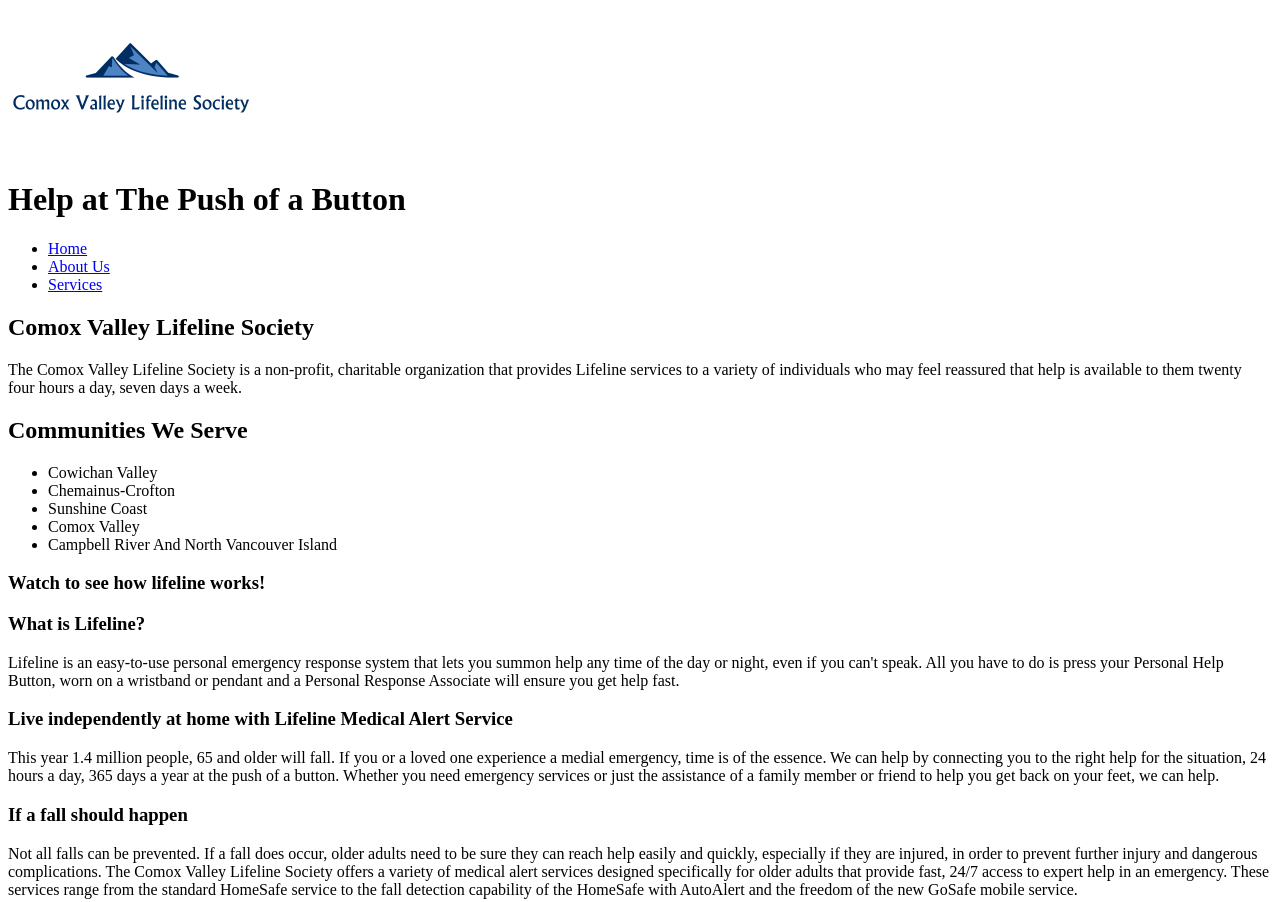
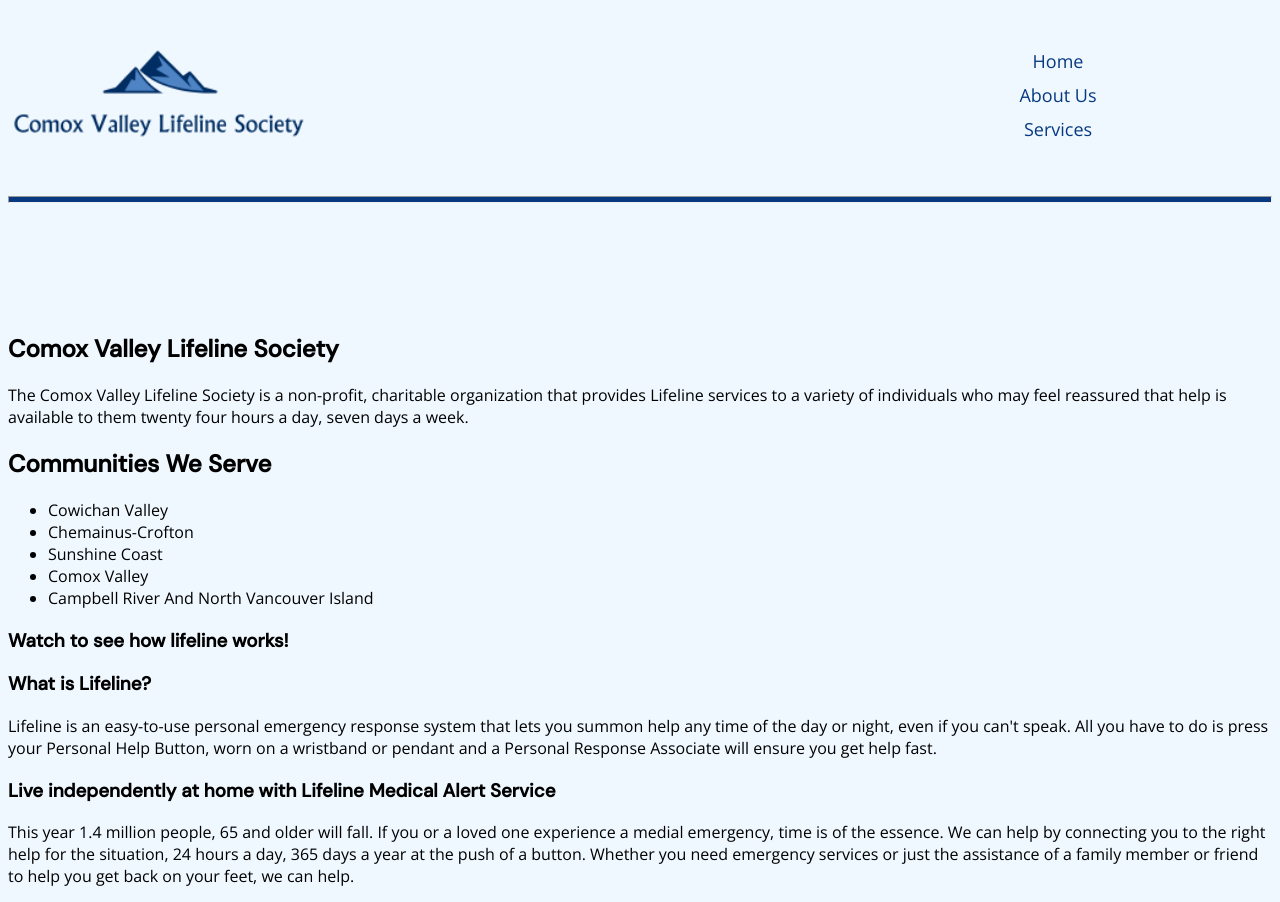
Before and after one commit to nic-dgl103-f23-dlu1/project-Valentinairving, a plain HTML site: page index.html in a window 1280 px wide. Shown: the top 902 px of the page. Drawn offline with nearby package versions, Linux system fonts and the light colour scheme.

Commit message:
started css for nav

```diff
--- a/index.html
+++ b/index.html
@@ -6,9 +6,11 @@
     <title>Comox Valley Lifeline Society</title>
     <!-- DGL 103 DLU1 - Valentina Irving - Final Project-->
     <link rel="stylesheet" href="style.css">
+
 </head>
-<img src="images/logo.png">
-<h1>Help at The Push of a Button</h1>
+<body>
+<img src="images/logo.png" width="300">
+
 <nav>
     <ul>
         <li><a href="index.html">Home</a></li>
@@ -16,6 +18,7 @@
         <li><a href="services.html">Services</a></li>
     </ul>
 </nav>
+<hr>
 <section>
     <h2>Comox Valley Lifeline Society</h2>
     <p>The Comox Valley Lifeline Society is a non-profit, charitable organization that provides Lifeline services to a variety of individuals who may feel reassured that help is available to them twenty four hours a day, seven days a week.</p>
@@ -80,7 +83,7 @@
 
 
 
-<body>
+
 
 </body>
 </html>
--- a/style.css
+++ b/style.css
@@ -0,0 +1,48 @@
+@import url('https://fonts.googleapis.com/css2?family=Open+Sans&display=swap');
+@import url('https://fonts.googleapis.com/css2?family=DM+Sans:opsz,wght@9..40,500&display=swap');
+
+body {
+    background-color: aliceblue;
+    font-family: 'Open Sans';
+}
+
+h1, h2, h3 {
+    font-family: 'DM Sans';
+}
+
+/* Nav */
+
+nav ul {
+    border: 2px;
+    border-color: #002E8B;
+    margin: 0;
+    background-color: aliceblue;
+    position:relative;
+    left: 940px;
+    bottom: 155px;
+    width: 200px;
+    list-style-type: none;
+    padding: 0;
+
+}
+
+nav li a {
+    font-size: large;
+
+    color: #073980;
+    margin: 10px;
+    text-decoration: none;
+    display: block;
+    width: 200px;
+    text-align: center;
+}
+
+
+hr {
+    position: relative;
+    bottom: 110px;
+    height: 5px;
+    background-color: #073980
+}
+
+/* Content Block One */
```
